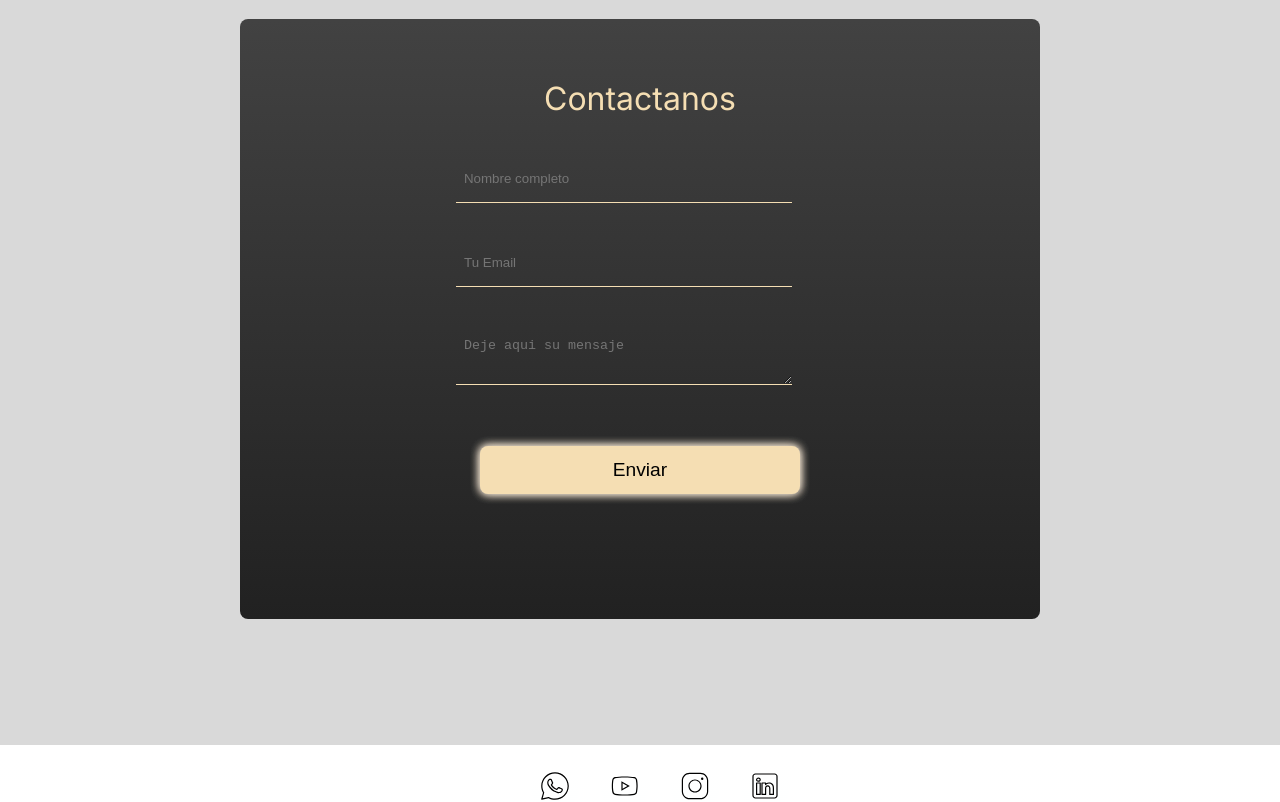
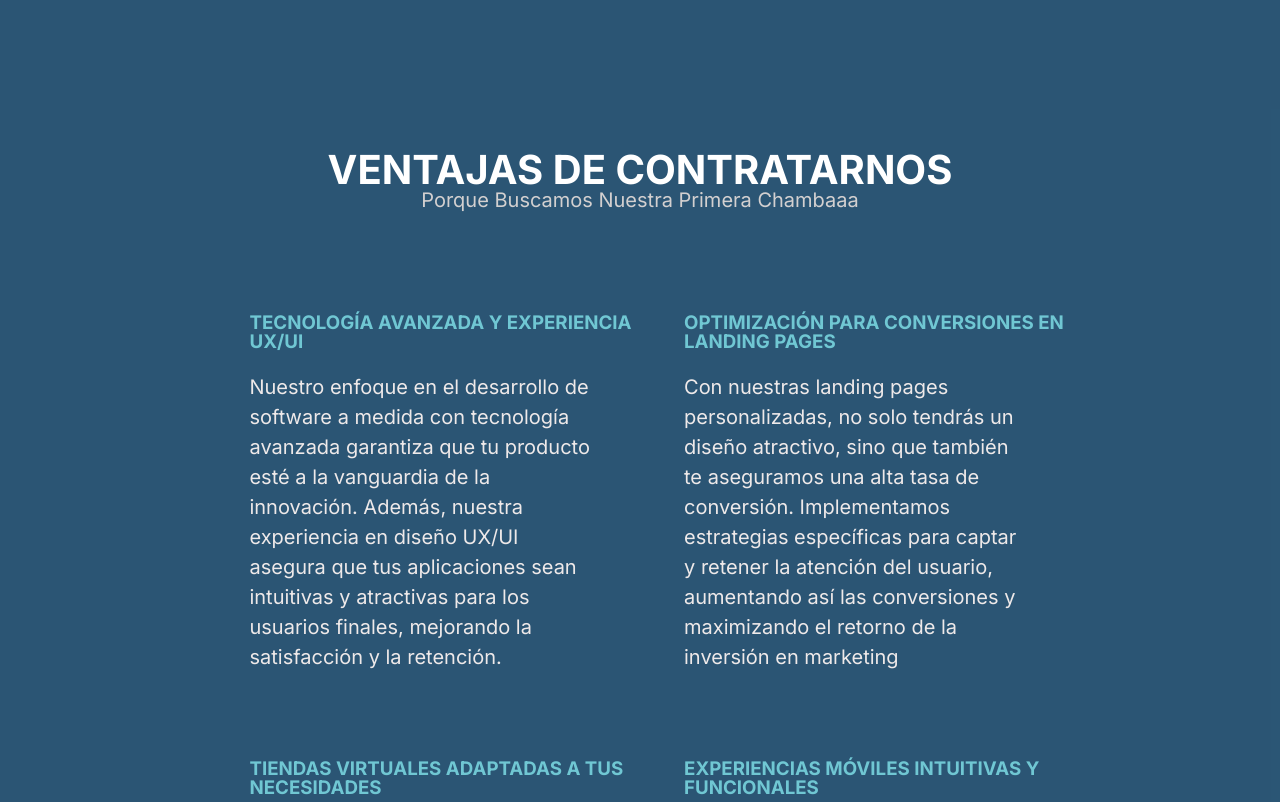
Before and after one commit to alejoborracci21/ALK-Software, a Next.js app: page / in a window 1280 px wide. Shown: the part 2940-3742 px from the top of the page. Built offline with nearby package versions, Linux system fonts and the light colour scheme.

Commit message:
Se agrego el ventajas de contratarnos

```diff
--- /dev/null
+++ b/src/app/contratanos/Contratanos.jsx
@@ -0,0 +1,35 @@
+import React from 'react'
+import './page.css'
+function Contratanos() {
+    return (
+        <div>
+            <div className='page'>
+                <div className='title'>
+                    <h2 className='h2'>Ventajas De Contratarnos</h2>
+                    <p id='par'>Porque Buscamos Nuestra Primera Chambaaa</p>
+                </div>
+
+                <div className='services'>
+                    <div className='service'>
+                        <h3 className='h3'>Tecnología Avanzada y Experiencia UX/UI</h3>
+                        <p className='p'>Nuestro enfoque en el desarrollo de software a medida con tecnología avanzada garantiza que tu producto esté a la vanguardia de la innovación. Además, nuestra experiencia en diseño UX/UI asegura que tus aplicaciones sean intuitivas y atractivas para los usuarios finales, mejorando la satisfacción y la retención.</p>
+                    </div>
+                    <div className='service'>
+                        <h3 className='h3'>Optimización para Conversiones en Landing Pages</h3>
+                        <p className='p'> Con nuestras landing pages personalizadas, no solo tendrás un diseño atractivo, sino que también te aseguramos una alta tasa de conversión. Implementamos estrategias específicas para captar y retener la atención del usuario, aumentando así las conversiones y maximizando el retorno de la inversión en marketing</p>
+                    </div>
+                    <div className='service'>
+                        <h3 className='h3'>Tiendas Virtuales Adaptadas a Tus Necesidades</h3>
+                        <p className='p'>Nuestras tiendas virtuales personalizadas están diseñadas para adaptarse a las necesidades específicas de tu negocio. Con una integración segura de pasarelas de pago y sistemas de gestión de inventario, ofrecemos una solución completa que facilita las transacciones en línea y optimiza la gestión de productos</p>
+                    </div>
+                    <div className='service'>
+                        <h3 className='h3'>Experiencias Móviles Intuitivas y Funcionales</h3>
+                        <p className='p'>Con nuestras aplicaciones móviles personalizadas, te garantizamos experiencias de usuario intuitivas y funcionales en dispositivos iOS y Android. Ya sea para uso interno de la empresa o para llegar a clientes externos, nuestras aplicaciones están diseñadas para satisfacer tus necesidades y objetivos comerciales.</p>
+                    </div>
+                </div>
+            </div>
+        </div>
+    )
+}
+
+export default Contratanos
--- /dev/null
+++ b/src/app/contratanos/page.css
@@ -0,0 +1,92 @@
+.page {
+    width: 100%;
+    height: 100%;
+    background-color: #2c5979ce;
+    padding-top: 8%;
+    margin: auto;
+    margin-bottom: 0;
+
+}
+
+.services {
+    height: 80%;
+    padding-left: 3%;
+    width: 100%;
+    margin: auto;
+    display: flex;
+    flex-wrap: wrap;
+    justify-content: center;
+    padding-top: 3%;
+    box-sizing: border-box;
+}
+
+.service {
+    height: 30%;
+    width: 35%;
+    padding: 2%;
+    box-sizing: border-box;
+    text-align: center;
+
+}
+
+.h3 {
+    text-transform: uppercase;
+    color: #70c7d3;
+    line-height: 1em;
+    text-align: left;
+}
+
+.title {
+    width: 60%;
+    text-align: center;
+    height: 15%;
+    box-sizing: border-box;
+    padding: 1%;
+    margin: auto;
+}
+
+.h2 {
+    color: #ffffff;
+    font-size: 40px;
+    margin-bottom: 4%;
+    text-transform: uppercase;
+    display: flexbox;
+    flex: 1;
+}
+
+.title {
+    margin-top: 10%;
+    font-size: 40px;
+    height: 55%;
+}
+
+.title h1 {
+    height: 80%;
+    font-size: 7vw;
+    line-height: 0.8;
+    margin-bottom: 20px;
+    color: #76d9df;
+}
+
+.pp {
+
+    font-size: 20px;
+    line-height: 1.5em;
+    color: white;
+    width: 90%;
+
+}
+#par{
+    text-align: center;
+    color: rgb(211, 208, 208);
+    margin-top: 2%;
+    font-size: 20px;
+}
+.p {
+   text-align: left;
+    font-size: 20px;
+    line-height: 1.5em;
+    color: rgb(238, 233, 233);
+    width: 90%;
+
+}
--- a/src/app/page.tsx
+++ b/src/app/page.tsx
@@ -1,6 +1,6 @@
 import { Form } from "./contact/components/form";
 import styles from "./pagestyles.module.css"
-
+import Contratanos from './contratanos/Contratanos'
 export default function Landing() {
   return (
     <main className={styles.main}>
@@ -46,9 +46,12 @@ export default function Landing() {
             </div>
           </div>
         </div>
-        <div className={styles.page3}>
+        <div>
+          <Contratanos />
+        </div>
+        {/* <div className={styles.page3}>
           <Form />
-        </div>
+        </div> */}
       </div>
     </main>
   );
```
